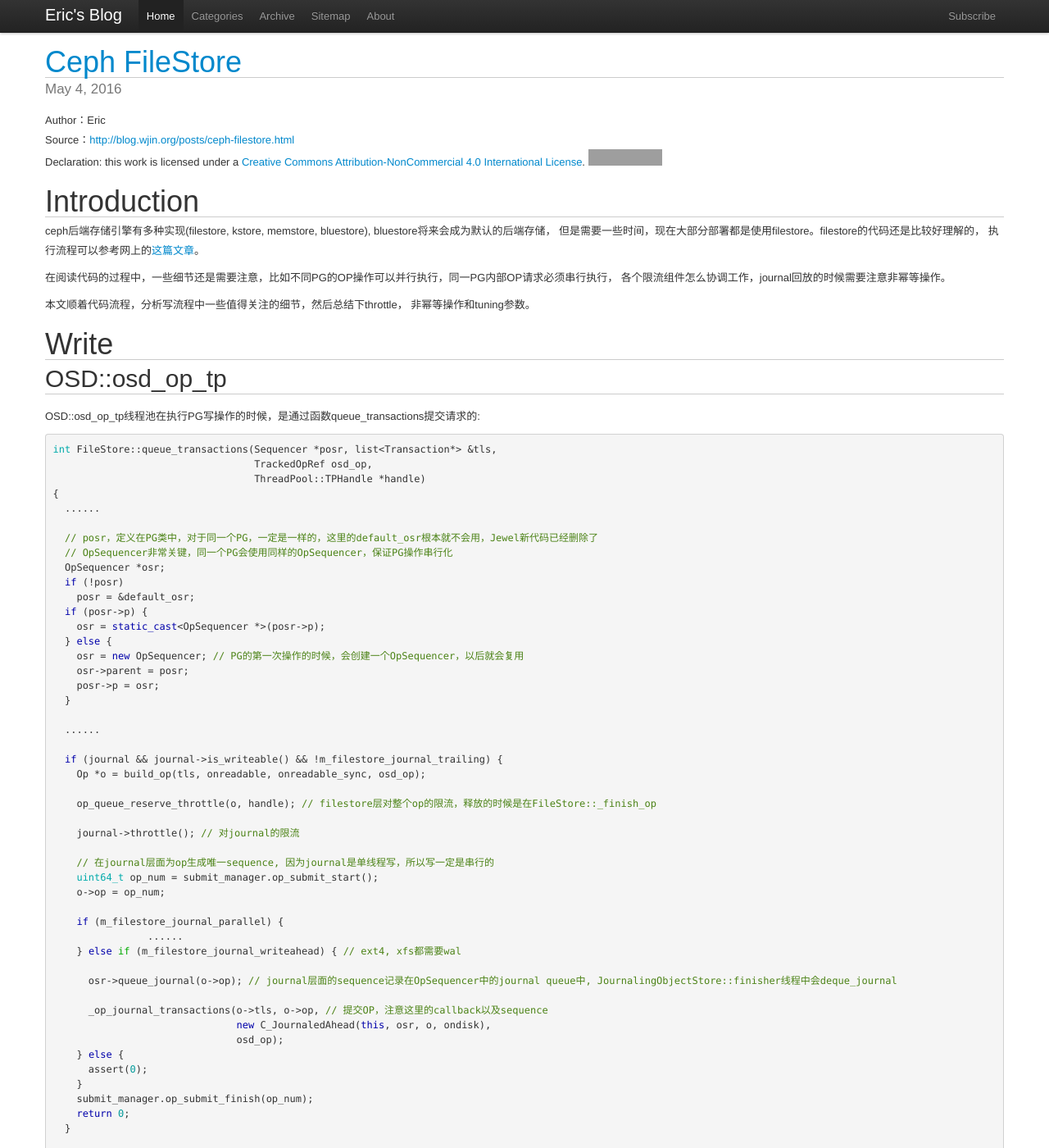
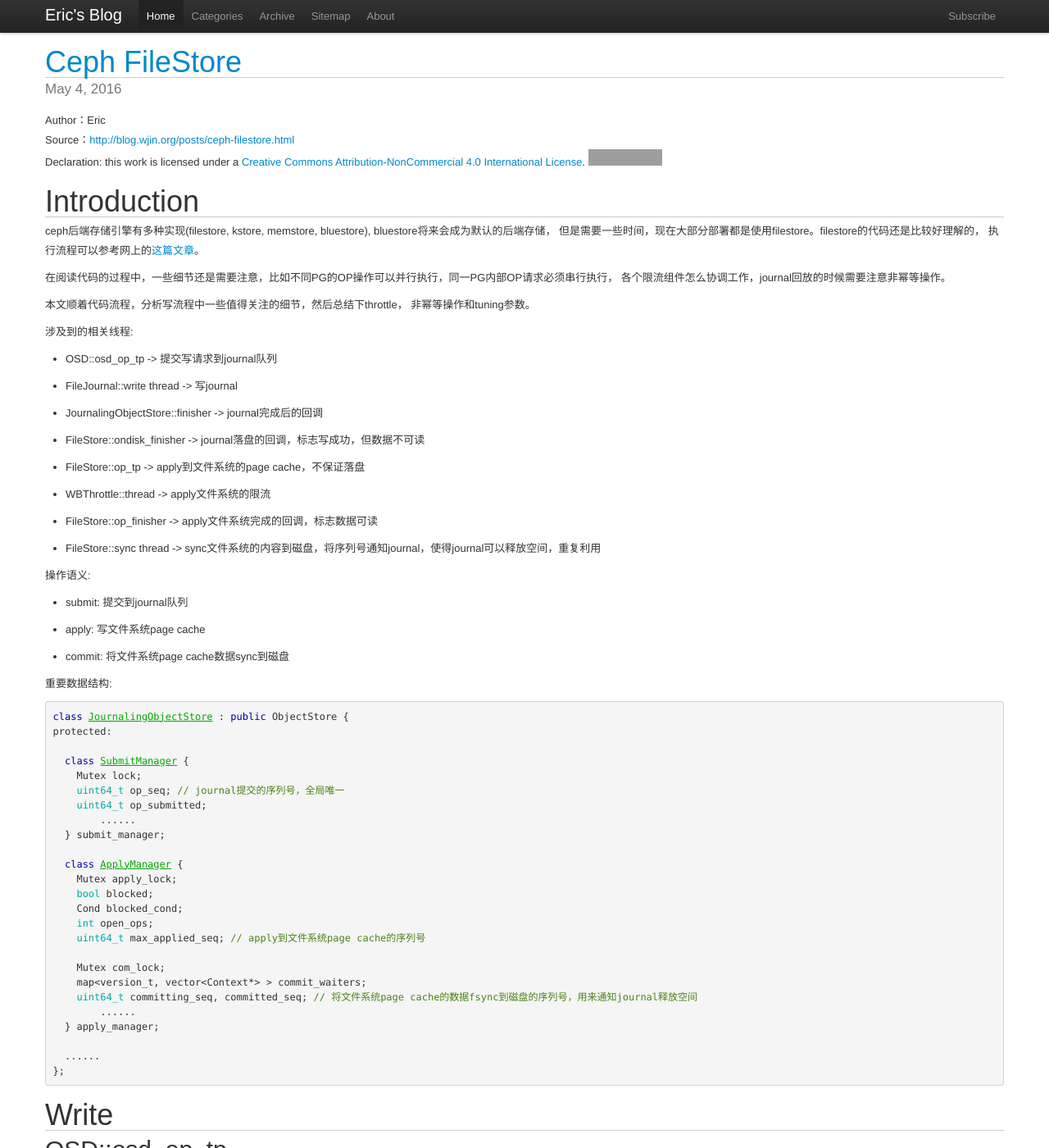
Before and after one commit to wjin/blog, a Jekyll site: the page built from _posts/2016-05-04-ceph-filestore.md, in a window 1280 px wide and 1400 px high. Shown: the whole window at 82% size. Built offline with Jekyll 4.4.1, drawn with Linux system fonts in a browser that asks for light colours; some web fonts are replaced; Markdown is read by kramdown in place of the engine named in the settings; comment, search, counter and statistics services are not loaded; some of the changed text lies outside the part shown; grey boxes are pictures that could not be loaded.

Commit message:
update filestore
Signed-off-by: Wei Jin <wjin.cn@gmail.com>

````diff
--- a/_posts/2016-05-04-ceph-filestore.md
+++ b/_posts/2016-05-04-ceph-filestore.md
@@ -17,6 +17,64 @@
 各个限流组件怎么协调工作，journal回放的时候需要注意非幂等操作。
 
 本文顺着代码流程，分析写流程中一些值得关注的细节，然后总结下throttle， 非幂等操作和tuning参数。
+
+涉及到的相关线程:
+
+* OSD::osd\_op\_tp -> 提交写请求到journal队列
+
+* FileJournal::write thread -> 写journal
+
+* JournalingObjectStore::finisher -> journal完成后的回调
+
+* FileStore::ondisk_finisher -> journal落盘的回调，标志写成功，但数据不可读
+
+* FileStore::op_tp -> apply到文件系统的page cache，不保证落盘
+
+* WBThrottle::thread -> apply文件系统的限流
+
+* FileStore::op_finisher -> apply文件系统完成的回调，标志数据可读
+
+* FileStore::sync thread -> sync文件系统的内容到磁盘，将序列号通知journal，使得journal可以释放空间，重复利用
+
+操作语义:
+
+* submit: 提交到journal队列
+
+* apply: 写文件系统page cache
+
+* commit: 将文件系统page cache数据sync到磁盘
+
+
+
+重要数据结构:
+
+```cpp
+class JournalingObjectStore : public ObjectStore {
+protected:
+
+  class SubmitManager {
+    Mutex lock;
+    uint64_t op_seq; // journal提交的序列号，全局唯一
+    uint64_t op_submitted;
+	......
+  } submit_manager;
+
+  class ApplyManager {
+    Mutex apply_lock;
+    bool blocked;
+    Cond blocked_cond;
+    int open_ops;
+    uint64_t max_applied_seq; // apply到文件系统page cache的序列号
+
+    Mutex com_lock;
+    map<version_t, vector<Context*> > commit_waiters;
+    uint64_t committing_seq, committed_seq; // 将文件系统page cache的数据fsync到磁盘的序列号，用来通知journal释放空间
+	......
+  } apply_manager;
+
+  ......
+};
+```
 
 # Write
 
@@ -69,7 +127,7 @@
     } else {
       assert(0);
     }
-    submit_manager.op_submit_finish(op_num);
+    submit_manager.op_submit_finish(op_num); // op提交到journal队列完成
     return 0;
   }
 
@@ -142,6 +200,9 @@
   finisher_cond.Signal();
 }
 ```
+
+需要注意的是，在journal准备写和写完成处理completions的时候，调用队列的锁太频繁，可以优化。
+master branch已经有类似patch: [pr6701](https://github.com/ceph/ceph/pull/6701)
 
 ## JournalingObjectStore::finisher
 
@@ -319,7 +386,8 @@
 };
 ```
 
-看clone例子，操作前，先检查下，如果可以继续执行，就执行操作，操作完成后，设置一个guard。
+看clone例子，操作前，先检查下，如果可以继续执行，就执行操作，操作完成后，设置一个guard，这样对于非幂等操作，如果上次执行过，
+肯定是有记录的，再一次执行的时候check就会失败，就不继续执行。
 
 ```cpp
 int FileStore::_clone(const coll_t& cid, const ghobject_t& oldoid, const ghobject_t& newoid,
````
Also changed, not shown: other parts of _posts/2016-05-04-ceph-filestore.md (+7 -1 lines).
